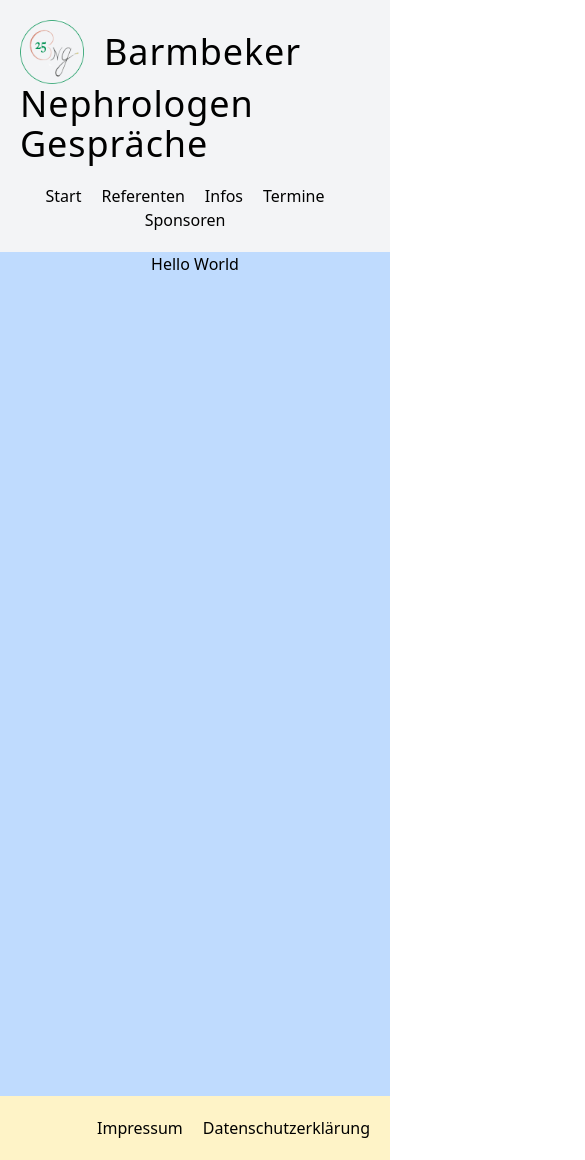
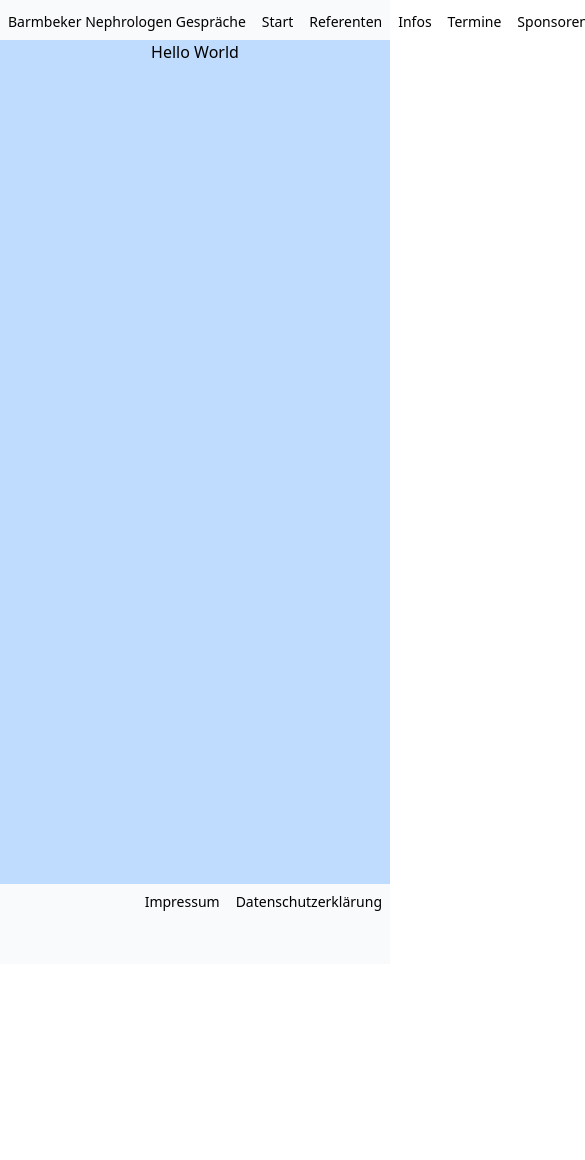
Before and after one commit to manuelpaul86/bng-gatsby, a Gatsby site: page / in a window 390 px wide. Shown: the whole page, 585 px wide, since content can reach past the window. After the commit the page ends 964 px from the top, so only its background shows below. Built offline with nearby package versions, Linux system fonts and the light colour scheme; Gatsby itself is replaced by a stand-in of ours.

Commit message:
basic responsive layout

```diff
--- a/src/components/layout.js
+++ b/src/components/layout.js
@@ -1,6 +1,5 @@
 import React from "react"
 import { Link } from "gatsby"
-import logo from "../assets/jubilee-logo-transparent.png"
 
 /*
 import { Helmet } from "react-helmet"
@@ -26,20 +25,21 @@ class Application extends React.Component {
 */
 
 const ListLink = props => (
-  <li class="inline-block pr-5">
+  <li class="px-2 py-2 cursor-pointer">
     <Link to={props.to}>{props.children}</Link>
   </li>
 )
 
 export default function Layout({ children }) {
   return (
-    <div class="w-screen min-h-screen mx-auto bg-gray-400">
+    <div class="w-screen min-h-screen mx-auto">
       <header>
-        <div class="bg-gray-100 py-5 px-5">
-          <nav id="nav" class="">
-            <Link to="/"><img src={logo} alt="Logo Barmbeker Nephrologen Gespraeche" class="inline-block h-16 w-16"/></Link>
-            <Link to="/" class="pl-5 text-4xl font-sans font-light tracking-wide align-middle">Barmbeker Nephrologen Gespräche</Link>
-            <ul class="mt-5 text-center">
+        <div class="flex flex-row justify-between items-end bg-gray-50 h-10 md:h-20 font-sans">
+          <div id="logo" class="flex flex-row flex-none md:self-center px-2 py-2 text-sm font-normal md:text-xl lg:text-3xl xl:text-4xl md:font-semibold">
+            <Link to="/">Barmbeker Nephrologen Gespräche</Link>
+          </div>
+            <nav id="nav">
+              <ul class="flex flex-none text-center text-sm font-thin md:text-xl md:font-thin">
                 <ListLink to="/">Start</ListLink>
                 <ListLink to="/referenten/">Referenten</ListLink>
                 <ListLink to="/infos/">Infos</ListLink>
@@ -51,13 +51,11 @@ export default function Layout({ children }) {
       </header>
         {children}
       <footer>
-        <div class="bg-yellow-100 py-5">
-          <nav>
-            <ul class="text-right align-text-bottom">
+        <div class="bg-gray-50 h-20">
+            <ul class="flex flex-row justify-end text-center text-sm font-thin md:text-xl md:font-thin">
               <ListLink to="/impressum/">Impressum</ListLink>
               <ListLink to="/datenschutzerklaerung/">Datenschutzerklärung</ListLink>
             </ul>
-          </nav>
         </div>
       </footer>
     </div>
```
Also changed, not shown: favicon.ico (deleted), 1 other file. Lines whose indentation alone changed are shown as unchanged.
